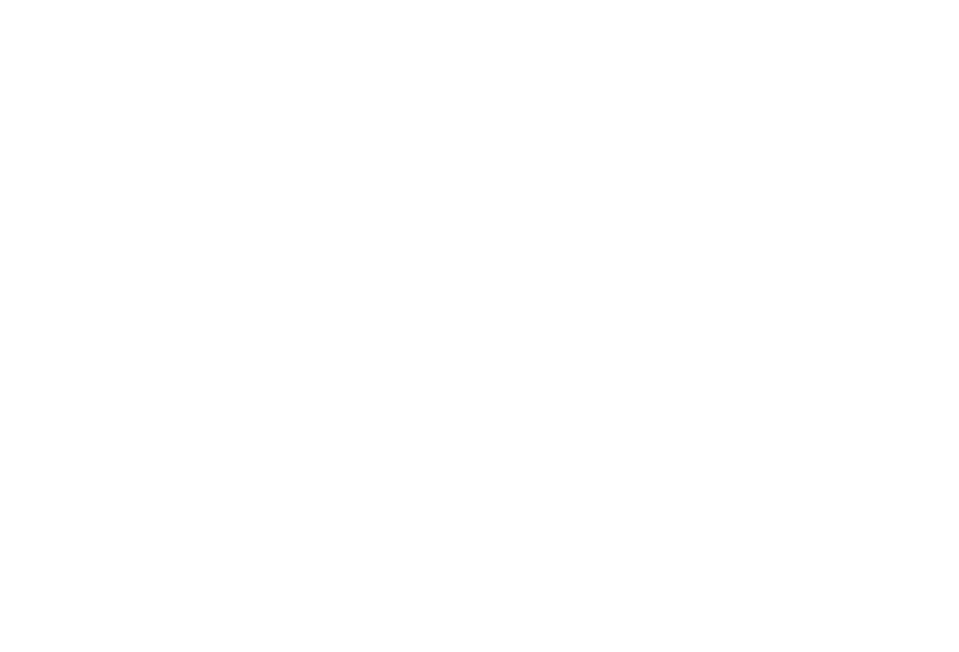
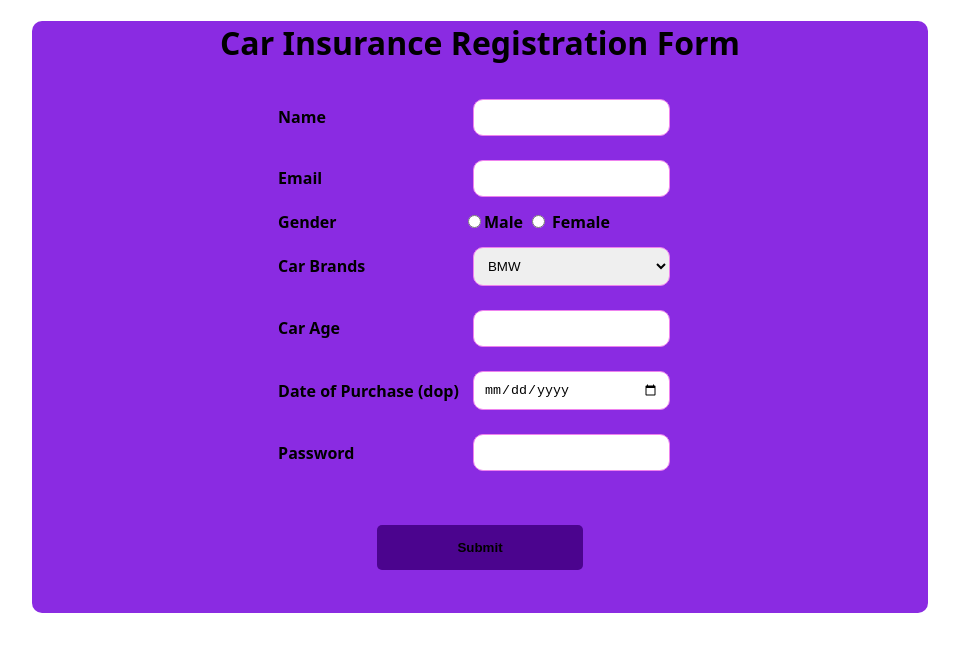
Before and after one commit to acciojob/car-insurance-form-Subham7769, a website: page main.html in a window 1280 px wide. Shown: the whole page, without its empty margins (160-1119 px from the left). Drawn offline with Linux system fonts and the light colour scheme.

Commit message:
created a submission

```diff
--- a/main.html
+++ b/main.html
@@ -1,16 +1,64 @@
 <!DOCTYPE html>
-
-<html>
-
-<head>
-	<link rel="stylesheet" href="styles.css">
-</head>
-
-<body>
-	<!-- the entire body must be written by student -->
-    <script type="text/javascript" src="./script.js">
-</script>
-
-</body>
-
+<html lang="en">
+  <head>
+    <meta charset="UTF-8" />
+    <meta name="viewport" content="width=device-width, initial-scale=1.0" />
+    <title>Car Insurance Registration Form</title>
+    <link rel="stylesheet" href="styles.css" />
+  </head>
+  <body>
+    <div align="center">
+      <h1>Car Insurance Registration Form</h1>
+      <form action="/index.html" method="post">
+        <table>
+          <tr>
+            <td><label for="name">Name</label></td>
+            <td><input type="text" name="name" id="name" required /></td>
+          </tr>
+          <tr>
+            <td><label for="email">Email</label></td>
+            <td><input type="email" name="email" id="email" required /></td>
+          </tr>
+          <tr>
+            <td><label for="gender">Gender</label></td>
+            <td>
+              <input type="radio" name="gender" id="male" required /><label
+                for="male"
+                >Male</label
+              >
+              <input type="radio" name="gender" id="female" required />
+              <label for="female">Female</label>
+            </td>
+          </tr>
+          <tr>
+            <td><label for="cars">Car Brands</label></td>
+            <td>
+              <select name="cars" id="cars">
+                <option value="BMW">BMW</option>
+                <option value="Audi">Audi</option>
+                <option value="Mercedes">Mercedes</option>
+              </select>
+            </td>
+          </tr>
+          <tr>
+            <td><label for="carage">Car Age</label></td>
+            <td><input type="number" name="carage" id="carage" required /></td>
+          </tr>
+          <tr>
+            <td><label for="dop">Date of Purchase (dop)</label></td>
+            <td><input type="date" name="dop" id="dop" required /></td>
+          </tr>
+          <tr>
+            <td><label for="password">Password</label></td>
+            <td>
+              <input type="password" name="password" id="password" required />
+            </td>
+          </tr>
+          <tr>
+            <td colspan="2" style="text-align: center;"><button type="submit">Submit</button></td>
+          </tr>
+        </table>
+      </form>
+    </div>
+  </body>
 </html>
--- a/styles.css
+++ b/styles.css
@@ -1,2 +1,43 @@
 
-/* Your CSS Code here. */
+/* Your CSS Code here. */div{
+    width: 70vw;
+    background-color: blueviolet;
+    padding: auto;
+    margin: auto auto;
+    border-radius: 10px;
+
+}
+
+input[type="text"], input[type="password"], input[type="email"], input[type="date"], input[type="number"],select{
+    width: 80%;
+    padding: 10px;
+    margin: 10px;
+    border: 1px solid violet;
+    border-radius: 10px;
+}
+select{
+    width: 90%;
+}
+button{
+    padding: 15px 80px ;
+    border-radius: 5px;
+    border: none;
+    background-color: rgb(75, 4, 142);
+    margin: 40px;
+    font-weight: 700;
+}
+button:hover{
+    border-radius: 50px;
+    background-color: rgb(255, 255, 255);
+    font-weight: 700;
+    cursor: pointer;
+
+}
+label{
+    font-weight: 600;
+    font-family: system-ui, -apple-system, BlinkMacSystemFont, 'Segoe UI', Roboto, Oxygen, Ubuntu, Cantarell, 'Open Sans', 'Helvetica Neue', sans-serif;
+}
+h1{
+    text-align: center;
+    font-family: system-ui, -apple-system, BlinkMacSystemFont, 'Segoe UI', Roboto, Oxygen, Ubuntu, Cantarell, 'Open Sans', 'Helvetica Neue', sans-serif;
+}
```
